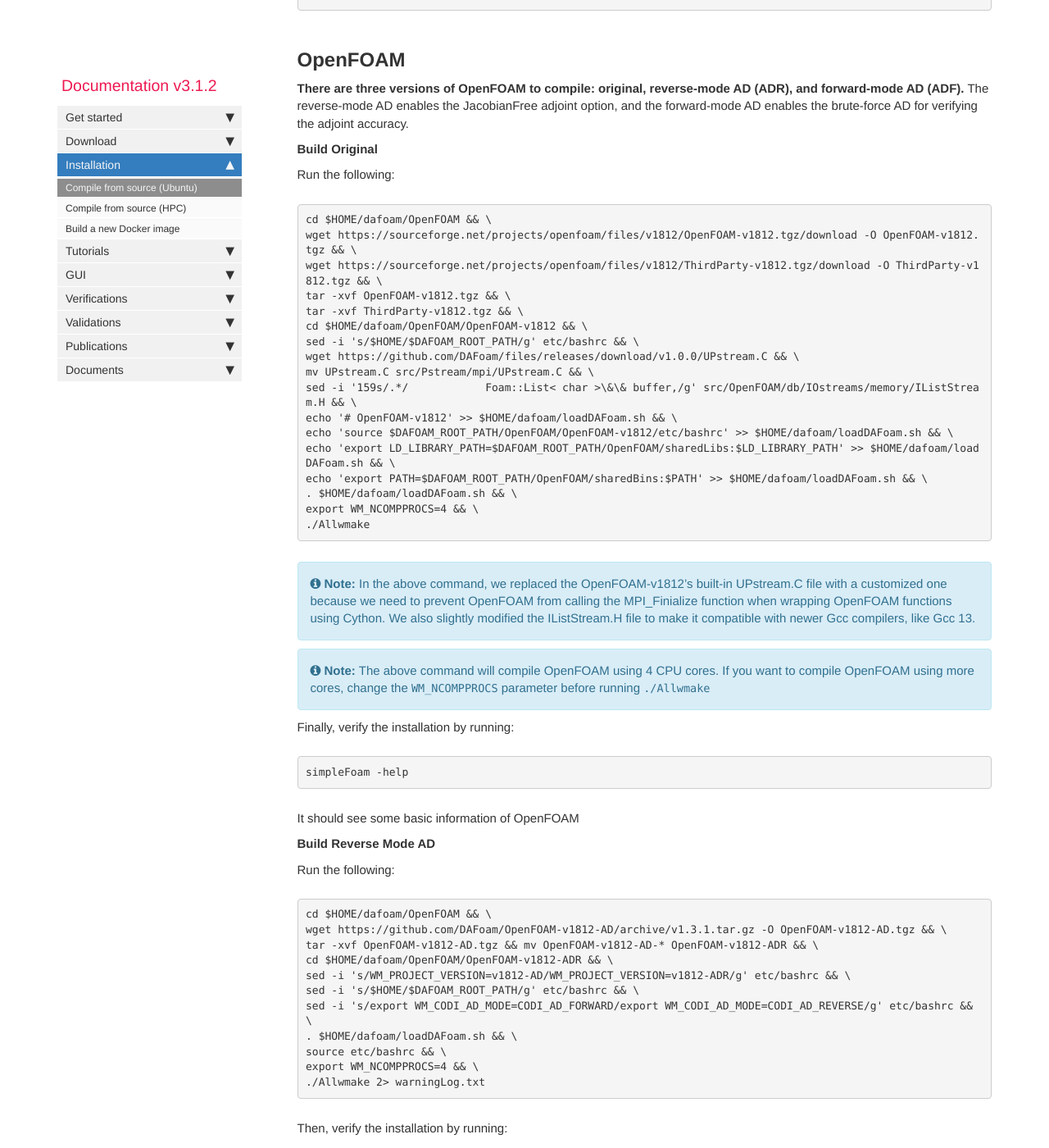
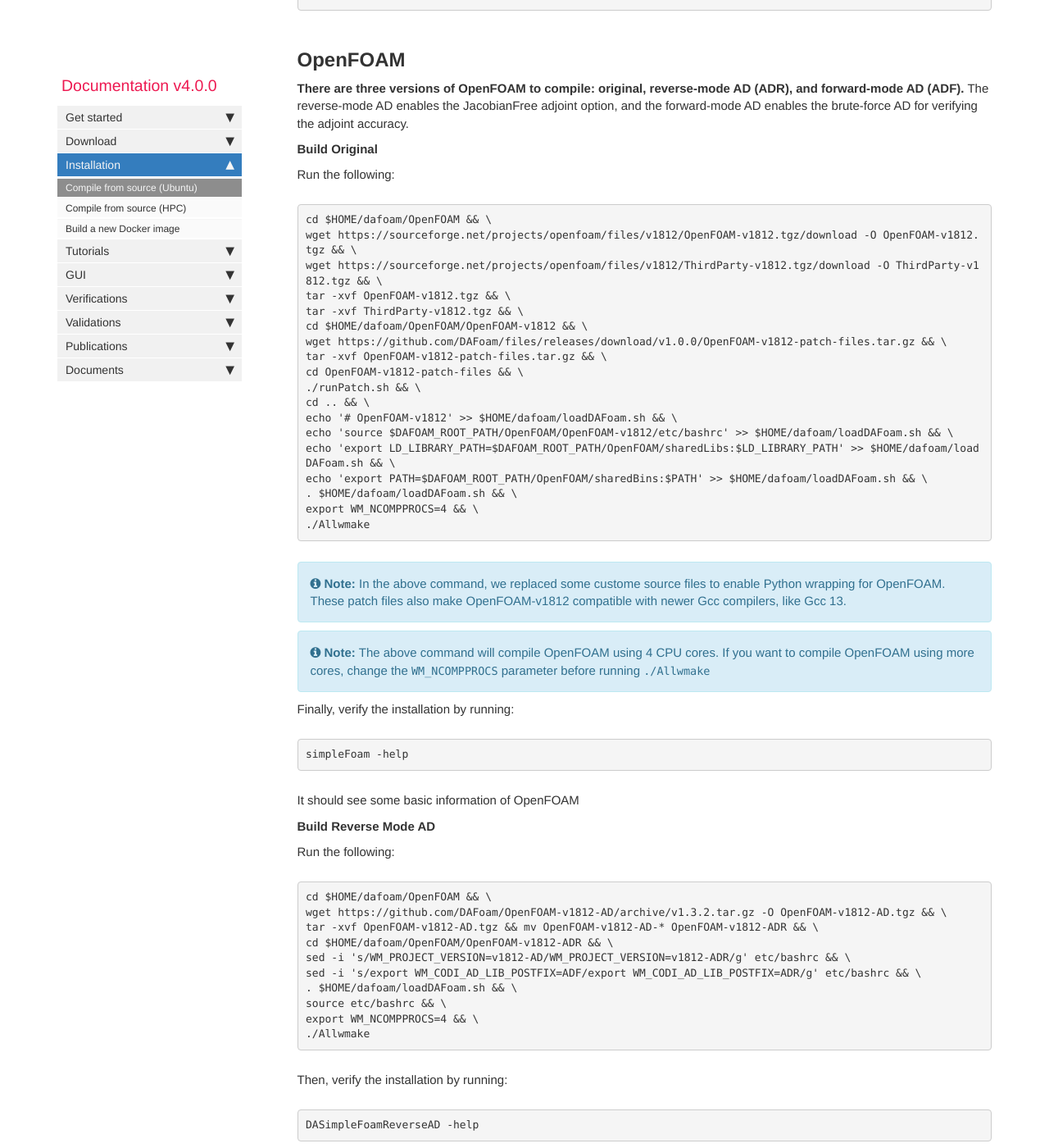
Before and after one commit to DAFoam/DAFoam.github.io, a Jekyll site: the page built from pages/mydoc/mydoc_installation_source.md, in a window 1280 px wide and 1400 px high, scrolled down 5630 px. Shown: the whole window at 82% size. Built offline with Jekyll 4.4.1, drawn with Linux system fonts in a browser that asks for light colours; comment, search, counter and statistics services are not loaded; some of the changed text lies outside the part shown.

Commit message:
content update

```diff
--- a/_config.yml
+++ b/_config.yml
@@ -12,7 +12,7 @@ site_title: DAFoam
 company_name: DAFoam
 # this appears in the footer
 
-latest_version: v3.1.2
+latest_version: v4.0.0
 # define the latest version of DAFoam
 
 github_editme_path: DAFoam/DAFoam.github.io/blob/master/
--- a/_data/sidebars/mydoc_sidebar.yml
+++ b/_data/sidebars/mydoc_sidebar.yml
@@ -2,7 +2,7 @@
 
 entries:
 - title: sidebar
-  product: Documentation v3.1.2
+  product: Documentation v4.0.0
   version:
   folders:
 
--- a/pages/mydoc/mydoc_installation_source.md
+++ b/pages/mydoc/mydoc_installation_source.md
@@ -263,10 +263,11 @@ wget https://sourceforge.net/projects/openfoam/files/v1812/ThirdParty-v1812.tgz/
 tar -xvf OpenFOAM-v1812.tgz && \
 tar -xvf ThirdParty-v1812.tgz && \
 cd $HOME/dafoam/OpenFOAM/OpenFOAM-v1812 && \
-sed -i 's/$HOME/$DAFOAM_ROOT_PATH/g' etc/bashrc && \
-wget https://github.com/DAFoam/files/releases/download/v1.0.0/UPstream.C && \
-mv UPstream.C src/Pstream/mpi/UPstream.C && \
-sed -i '159s/.*/            Foam::List< char >\&\& buffer,/g' src/OpenFOAM/db/IOstreams/memory/IListStream.H && \
+wget https://github.com/DAFoam/files/releases/download/v1.0.0/OpenFOAM-v1812-patch-files.tar.gz && \
+tar -xvf OpenFOAM-v1812-patch-files.tar.gz && \
+cd OpenFOAM-v1812-patch-files && \
+./runPatch.sh && \
+cd .. && \
 echo '# OpenFOAM-v1812' >> $HOME/dafoam/loadDAFoam.sh && \
 echo 'source $DAFOAM_ROOT_PATH/OpenFOAM/OpenFOAM-v1812/etc/bashrc' >> $HOME/dafoam/loadDAFoam.sh && \
 echo 'export LD_LIBRARY_PATH=$DAFOAM_ROOT_PATH/OpenFOAM/sharedLibs:$LD_LIBRARY_PATH' >> $HOME/dafoam/loadDAFoam.sh && \
@@ -276,7 +277,7 @@ export WM_NCOMPPROCS=4 && \
 ./Allwmake
 </pre>
 
-{% include note.html content="In the above command, we replaced the OpenFOAM-v1812's built-in UPstream.C file with a customized one because we need to prevent OpenFOAM from calling the MPI_Finialize function when wrapping OpenFOAM functions using Cython. We also slightly modified the IListStream.H file to make it compatible with newer Gcc compilers, like Gcc 13." %}
+{% include note.html content="In the above command, we replaced some custome source files to enable Python wrapping for OpenFOAM. These patch files also make OpenFOAM-v1812 compatible with newer Gcc compilers, like Gcc 13." %}
 
 {% include note.html content="The above command will compile OpenFOAM using 4 CPU cores. If you want to compile OpenFOAM using more cores, change the ``WM_NCOMPPROCS`` parameter before running ``./Allwmake``" %}
 
@@ -295,16 +296,15 @@ Run the following:
 
 <pre>
 cd $HOME/dafoam/OpenFOAM && \
-wget https://github.com/DAFoam/OpenFOAM-v1812-AD/archive/v1.3.1.tar.gz -O OpenFOAM-v1812-AD.tgz && \
+wget https://github.com/DAFoam/OpenFOAM-v1812-AD/archive/v1.3.2.tar.gz -O OpenFOAM-v1812-AD.tgz && \
 tar -xvf OpenFOAM-v1812-AD.tgz && mv OpenFOAM-v1812-AD-* OpenFOAM-v1812-ADR && \
 cd $HOME/dafoam/OpenFOAM/OpenFOAM-v1812-ADR && \
 sed -i 's/WM_PROJECT_VERSION=v1812-AD/WM_PROJECT_VERSION=v1812-ADR/g' etc/bashrc && \
-sed -i 's/$HOME/$DAFOAM_ROOT_PATH/g' etc/bashrc && \
-sed -i 's/export WM_CODI_AD_MODE=CODI_AD_FORWARD/export WM_CODI_AD_MODE=CODI_AD_REVERSE/g' etc/bashrc && \
+sed -i 's/export WM_CODI_AD_LIB_POSTFIX=ADF/export WM_CODI_AD_LIB_POSTFIX=ADR/g' etc/bashrc && \
 . $HOME/dafoam/loadDAFoam.sh && \
 source etc/bashrc && \
 export WM_NCOMPPROCS=4 && \
-./Allwmake 2> warningLog.txt
+./Allwmake
 </pre>
 
 Then, verify the installation by running:
@@ -315,7 +315,7 @@ DASimpleFoamReverseAD -help
 
 It should see some basic information of DASimpleFoamReverseAD.
 
-{% include note.html content="We use CodiPack to differentiate the OpenFOAM libraries. During the compliation, it will generate a lot of warning messages, which are saved to the warningLog.txt file. After the compilation is done, remember to delete this warning file, which can be larger than 1 GB." %}
+{% include note.html content="We use CodiPack to differentiate the OpenFOAM libraries." %}
 
 After OpenFOAM-v1812-ADR is compiled and verified, we need to link all the compiled AD libraries to the original OpenFOAM-v1812 folder. Note that we need to link the relative path because we want this to be portable.
 
@@ -328,21 +328,20 @@ cd $HOME/dafoam/OpenFOAM/OpenFOAM-v1812/platforms/*/lib/openmpi-system && \
 ln -s ../../../../../OpenFOAM-v1812-ADR/platforms/*/lib/openmpi-system/*.so .
 </pre>
 
-**Build Forward Mode AD**
+**Build Forward Mode AD (Optional)**
 
 Run the following:
 
 <pre>
 cd $HOME/dafoam/OpenFOAM && \
-wget https://github.com/DAFoam/OpenFOAM-v1812-AD/archive/v1.3.1.tar.gz -O OpenFOAM-v1812-AD.tgz && \
+wget https://github.com/DAFoam/OpenFOAM-v1812-AD/archive/v1.3.2.tar.gz -O OpenFOAM-v1812-AD.tgz && \
 tar -xvf OpenFOAM-v1812-AD.tgz && mv OpenFOAM-v1812-AD-* OpenFOAM-v1812-ADF && \
 cd $HOME/dafoam/OpenFOAM/OpenFOAM-v1812-ADF && \
 sed -i 's/WM_PROJECT_VERSION=v1812-AD/WM_PROJECT_VERSION=v1812-ADF/g' etc/bashrc && \
-sed -i 's/$HOME/$DAFOAM_ROOT_PATH/g' etc/bashrc && \
 . $HOME/dafoam/loadDAFoam.sh && \
 source etc/bashrc && \
 export WM_NCOMPPROCS=4 && \
-./Allwmake 2> warningLog.txt
+./Allwmake
 </pre>
 
 After OpenFOAM-v1812-ADF is compiled and verified, we need to link all the compiled AD libraries to the original OpenFOAM-v1812 folder. Note that we need to link the relative path because we want this to be portable.
@@ -356,10 +355,9 @@ cd $HOME/dafoam/OpenFOAM/OpenFOAM-v1812/platforms/*/lib/openmpi-system && \
 ln -s ../../../../../OpenFOAM-v1812-ADF/platforms/*/lib/openmpi-system/*.so .
 </pre>
 
-Once done, unset the AD environment, and re-source the original OpenFOAM-v1812. **This step is needed everytime you compile an AD versions of DAFoam or OpenFOAM!**
+Once done, we need to re-source the original OpenFOAM-v1812.
 
 <pre>
-unset WM_CODI_AD_MODE && \
 . $HOME/dafoam/loadDAFoam.sh
 </pre>
 
@@ -369,8 +367,8 @@ Compile pyOFM by running:
 
 <pre>
 cd $HOME/dafoam/repos && \
-wget https://github.com/mdolab/pyofm/archive/v1.2.2.tar.gz -O pyofm.tar.gz && \
-tar -xvf pyofm.tar.gz && cd pyofm-1.2.2 && \
+wget https://github.com/mdolab/pyofm/archive/refs/heads/v4.tar.gz -O pyofm.tar.gz && \
+tar -xvf pyofm.tar.gz && cd pyofm-* && \
 . $HOME/dafoam/loadDAFoam.sh && \
 make && pip install .
 </pre>
@@ -381,23 +379,17 @@ Similar to OpenFOAM, we need to compile three versions of DAFoam: original, reve
 
 <pre>
 cd $HOME/dafoam/repos && \
-wget https://github.com/mdolab/dafoam/archive/{{ site.latest_version }}.tar.gz -O dafoam.tar.gz && \
+wget https://github.com/mdolab/dafoam/archive/refs/heads/v4.tar.gz -O dafoam.tar.gz && \
 tar -xvf dafoam.tar.gz && cd dafoam-* && \
 . $HOME/dafoam/loadDAFoam.sh && \
-export DAFOAM_NO_WARNINGS=1 && \
-./Allmake && \
-source $HOME/dafoam/OpenFOAM/OpenFOAM-v1812-ADR/etc/bashrc && \
-./Allclean && ./Allmake && \
-source $HOME/dafoam/OpenFOAM/OpenFOAM-v1812-ADF/etc/bashrc && \
-./Allclean && ./Allmake && \
-pip install .
+./Allmake
 </pre>
 
-Once done, unset the AD environment, and re-source the original OpenFOAM-v1812. **This step is needed everytime you compile an AD versions of DAFoam!**
+The above command will compile the original and ADR versions of DAFoam. If you need to compile the ADF version run:
 
 <pre>
-unset WM_CODI_AD_MODE && \
-. $HOME/dafoam/loadDAFoam.sh
+export COMPILE_DAFOAM_ADF=1 && \
+./Allmake
 </pre>
 
 
```
